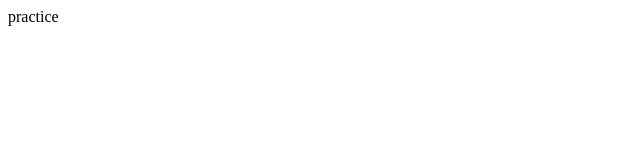
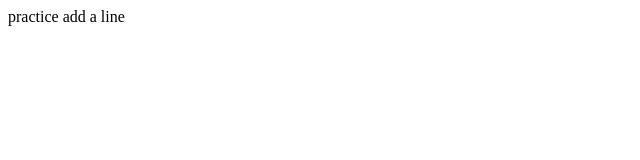
Before and after one commit to arshanhoney89/assignment-1, a plain HTML site: page index.html in a window 1280 px wide. Shown: the full height of the page, 0-640 px from the left. Drawn offline with Linux system fonts and the light colour scheme.

Commit message:
add a line

```diff
--- a/index.html
+++ b/index.html
@@ -8,5 +8,7 @@
 </head>
 <body>
     practice
+    add a line
+
 </body>
 </html>
```
